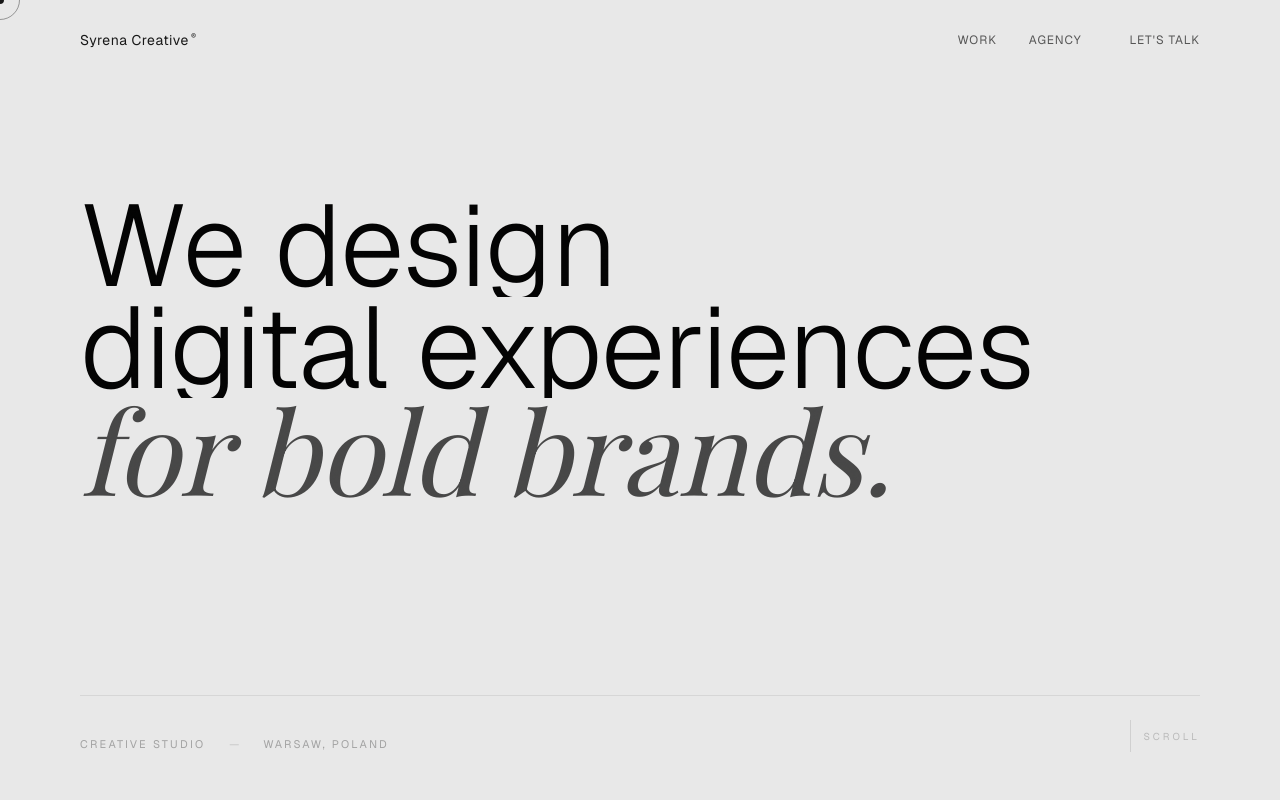
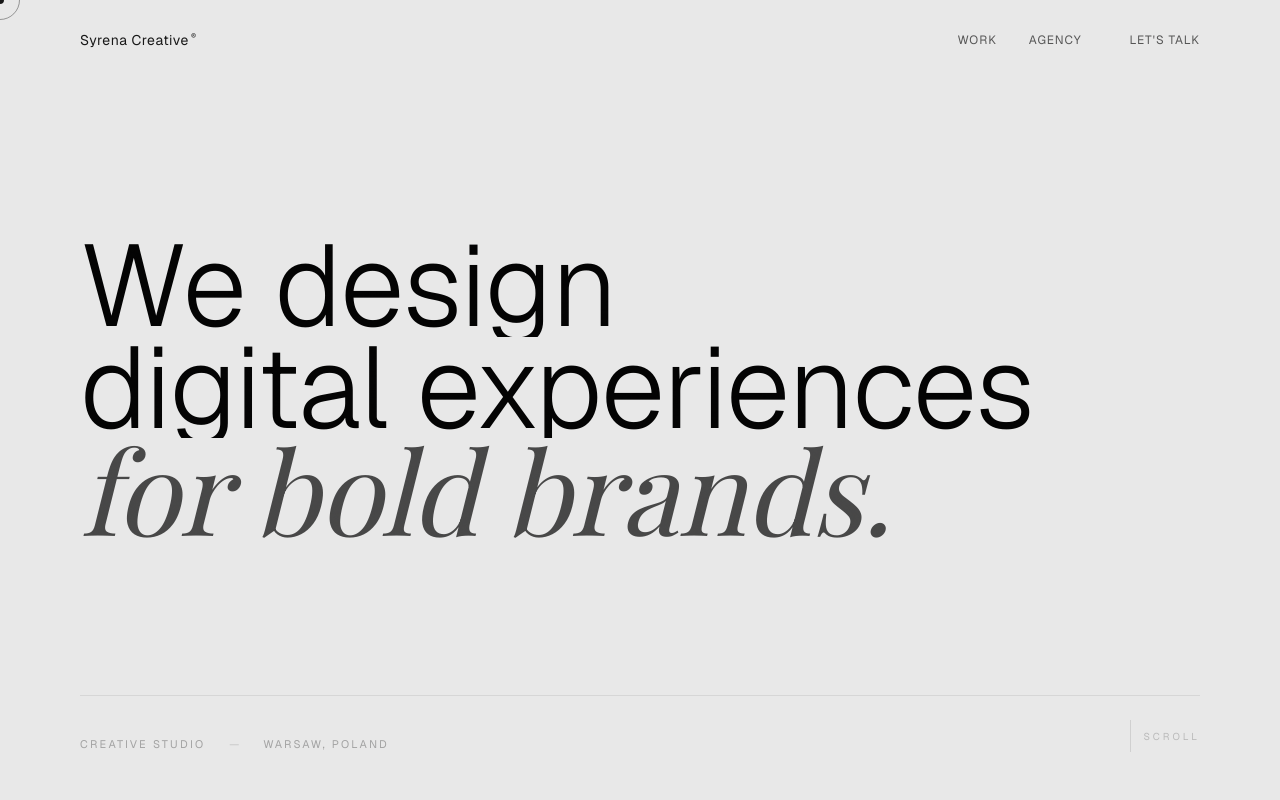
Before and after one commit to grotkoaleksandra/Miguel, a Next.js app: page /Miguel/en in a window 1280 px wide. Shown: the top 800 px of the page. Built offline with nearby package versions, Linux system fonts and the light colour scheme.

Commit message:
Fix hero load timing — preloader fades as text slides in simultaneously

```diff
--- a/src/components/video-hero.tsx
+++ b/src/components/video-hero.tsx
@@ -14,32 +14,29 @@ export function VideoHero({
   const [phase, setPhase] = useState<"preloader" | "reveal" | "done">("preloader");
 
   useEffect(() => {
-    const t1 = setTimeout(() => setPhase("reveal"), 1800);
-    const t2 = setTimeout(() => setPhase("done"), 2600);
+    // Start reveal — preloader fades, text begins sliding in simultaneously
+    const t1 = setTimeout(() => setPhase("reveal"), 1600);
+    const t2 = setTimeout(() => setPhase("done"), 2000);
     return () => {
       clearTimeout(t1);
       clearTimeout(t2);
     };
   }, []);
 
+  const showText = phase === "reveal" || phase === "done";
+
   return (
     <>
       {/* ═══ PRELOADER ═══ */}
       <div
-        className={`fixed inset-0 z-[100] bg-[#030303] flex items-center justify-center transition-all duration-[1.2s] ease-[cubic-bezier(0.76,0,0.24,1)] ${
-          phase !== "preloader"
-            ? "clip-path-reveal pointer-events-none"
-            : "opacity-100"
-        }`}
+        className={`fixed inset-0 z-[100] bg-[#030303] flex items-center justify-center pointer-events-none`}
         style={{
-          clipPath: phase !== "preloader"
-            ? "inset(0 0 100% 0)"
-            : "inset(0 0 0% 0)",
-          transition: "clip-path 1.2s cubic-bezier(0.76, 0, 0.24, 1)",
+          opacity: phase === "preloader" ? 1 : 0,
+          transition: "opacity 0.9s cubic-bezier(0.76, 0, 0.24, 1)",
         }}
       >
-        <div className={`text-center transition-all duration-700 ${
-          phase !== "preloader" ? "opacity-0 translate-y-[-20px]" : "opacity-100 translate-y-0"
+        <div className={`text-center transition-all duration-500 ${
+          phase !== "preloader" ? "opacity-0 -translate-y-4" : "opacity-100 translate-y-0"
         }`}>
           <div className="text-white/60 text-[11px] tracking-[0.35em] uppercase mb-8">
             Est. 2025
@@ -56,25 +53,23 @@ export function VideoHero({
       {/* ═══ HERO — clean typography on light bg ═══ */}
       <section className="relative min-h-screen flex flex-col justify-between overflow-hidden bg-[#e8e8e8]">
         {/* Main heading — centered vertically */}
-        <div className="flex-1 flex items-center px-6 md:px-12 lg:px-20">
+        <div className="flex-1 flex items-center px-6 md:px-12 lg:px-20 pt-20">
           <div className="w-full max-w-[1800px] mx-auto">
             <h1 className="leading-[0.88] tracking-[-0.04em]">
               {[line1, line2, line3].map((line, i) => (
                 <span
                   key={i}
-                  className={`block overflow-hidden`}
+                  className="block overflow-hidden"
                 >
                   <span
-                    className={`block transition-all duration-[1.4s] ease-[cubic-bezier(0.16,1,0.3,1)] ${
+                    className={`block text-[13vw] md:text-[9vw] transition-transform duration-[1.2s] ease-[cubic-bezier(0.16,1,0.3,1)] ${
                       i === 2
-                        ? "font-display italic text-foreground/70 text-[13vw] md:text-[9vw]"
-                        : "font-light text-foreground text-[13vw] md:text-[9vw]"
+                        ? "font-display italic text-foreground/70"
+                        : "font-light text-foreground"
                     } ${
-                      phase === "done"
-                        ? "translate-y-0"
-                        : "translate-y-[110%]"
+                      showText ? "translate-y-0" : "translate-y-[110%]"
                     }`}
-                    style={{ transitionDelay: phase === "done" ? `${i * 100}ms` : "0ms" }}
+                    style={{ transitionDelay: showText ? `${i * 120}ms` : "0ms" }}
                   >
                     {line}
                   </span>
@@ -88,10 +83,10 @@ export function VideoHero({
         <div className="px-6 md:px-12 lg:px-20 pb-8 md:pb-12">
           <div className="max-w-[1800px] mx-auto">
             <div
-              className={`flex items-end justify-between border-t border-foreground/[0.08] pt-6 transition-all duration-[1s] ease-out ${
+              className={`flex items-end justify-between border-t border-foreground/[0.08] pt-6 transition-all duration-[0.8s] ease-out ${
                 phase === "done" ? "opacity-100 translate-y-0" : "opacity-0 translate-y-4"
               }`}
-              style={{ transitionDelay: phase === "done" ? "600ms" : "0ms" }}
+              style={{ transitionDelay: phase === "done" ? "400ms" : "0ms" }}
             >
               <div className="flex items-center gap-6">
                 <span className="text-foreground/30 text-[11px] tracking-[0.2em] uppercase">
```
